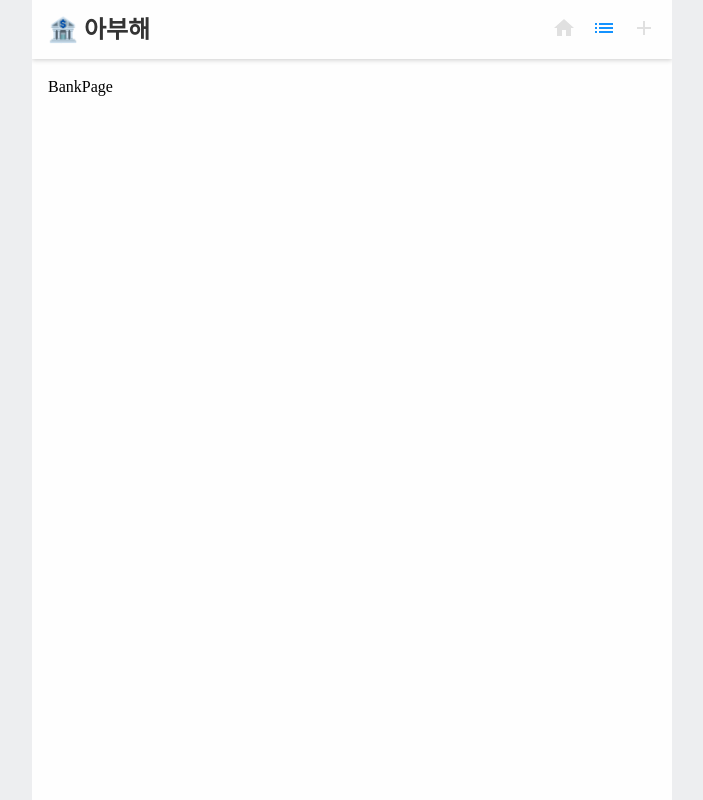
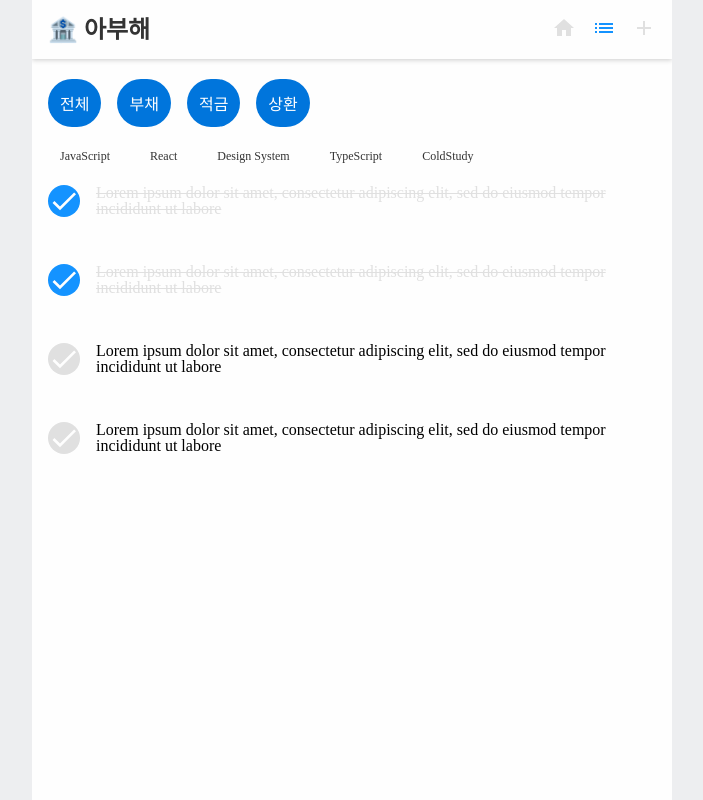
Before and after one commit to c-h-w-h/aboohae, a React (Vite) app: page /bank in a window 1280 px wide. Shown: the whole page, without its empty margins (288-991 px from the left). Built offline with nearby package versions, Linux system fonts and the light colour scheme; a web font is replaced by a local one.

Commit message:
feat: BankPage 기본 UI 레이아웃 설정
더미 데이터로 기본 레이아웃이 렌더링되는 모습을 확인합니다.
TabMenu는 임의로 Button 컴포넌트를 사용하여 표시합니다.

```diff
--- a/src/pages/BankPage.tsx
+++ b/src/pages/BankPage.tsx
@@ -1,5 +1,83 @@
+import Badge from '@components/Badge';
+import Button from '@components/Button';
+import Checkbox from '@components/Checkbox';
+import Spacing from '@components/Spacing';
+import Flexbox from '@components-layout/Flexbox';
+import { CATEGORY } from '@constants/category';
+import { Fragment } from 'react';
+
 const BankPage = () => {
-  return <div>BankPage</div>;
+  const tabMenu = ['전체', '부채', '적금', '상환'];
+
+  return (
+    <div>
+      <Flexbox justifyContent={'start'}>
+        {tabMenu.map((menu) => (
+          <Button key={menu} text={menu} />
+        ))}
+      </Flexbox>
+      <Spacing size={15} />
+      <Flexbox justifyContent={'start'}>
+        {Object.values(CATEGORY).map((c) => (
+          <Badge key={c}>{c}</Badge>
+        ))}
+      </Flexbox>
+      <Spacing size={15} />
+      <Flexbox flexDirection="column">
+        {DUMMY_ARTICLES.map((article) => {
+          const { id, title, readAt } = article;
+          return (
+            <Fragment key={id}>
+              <Checkbox
+                value={id.toString()}
+                label={title}
+                checked={readAt && true}
+                onChange={(_) => null}
+              />
+              <Spacing size={15} />
+            </Fragment>
+          );
+        })}
+      </Flexbox>
+    </div>
+  );
 };
 
 export default BankPage;
+
+const DUMMY_ARTICLES: Article[] = [
+  {
+    id: 1,
+    link: 'www.naver.com',
+    title:
+      'Lorem ipsum dolor sit amet, consectetur adipiscing elit, sed do eiusmod tempor incididunt ut labore',
+    categories: ['JavaScript', 'TypeScript'],
+    bookmark: false,
+    readAt: new Date(),
+  },
+  {
+    id: 2,
+    link: 'www.naver.com',
+    title:
+      'Lorem ipsum dolor sit amet, consectetur adipiscing elit, sed do eiusmod tempor incididunt ut labore',
+    categories: ['DesignSystem'],
+    bookmark: false,
+    readAt: new Date(),
+  },
+  {
+    id: 3,
+    link: 'www.naver.com',
+    title:
+      'Lorem ipsum dolor sit amet, consectetur adipiscing elit, sed do eiusmod tempor incididunt ut labore',
+    categories: ['JavaScript', 'TypeScript'],
+    bookmark: false,
+  },
+  {
+    id: 4,
+    link: 'www.naver.com',
+    title:
+      'Lorem ipsum dolor sit amet, consectetur adipiscing elit, sed do eiusmod tempor incididunt ut labore',
+    categories: [],
+    bookmark: false,
+  },
+];
```
